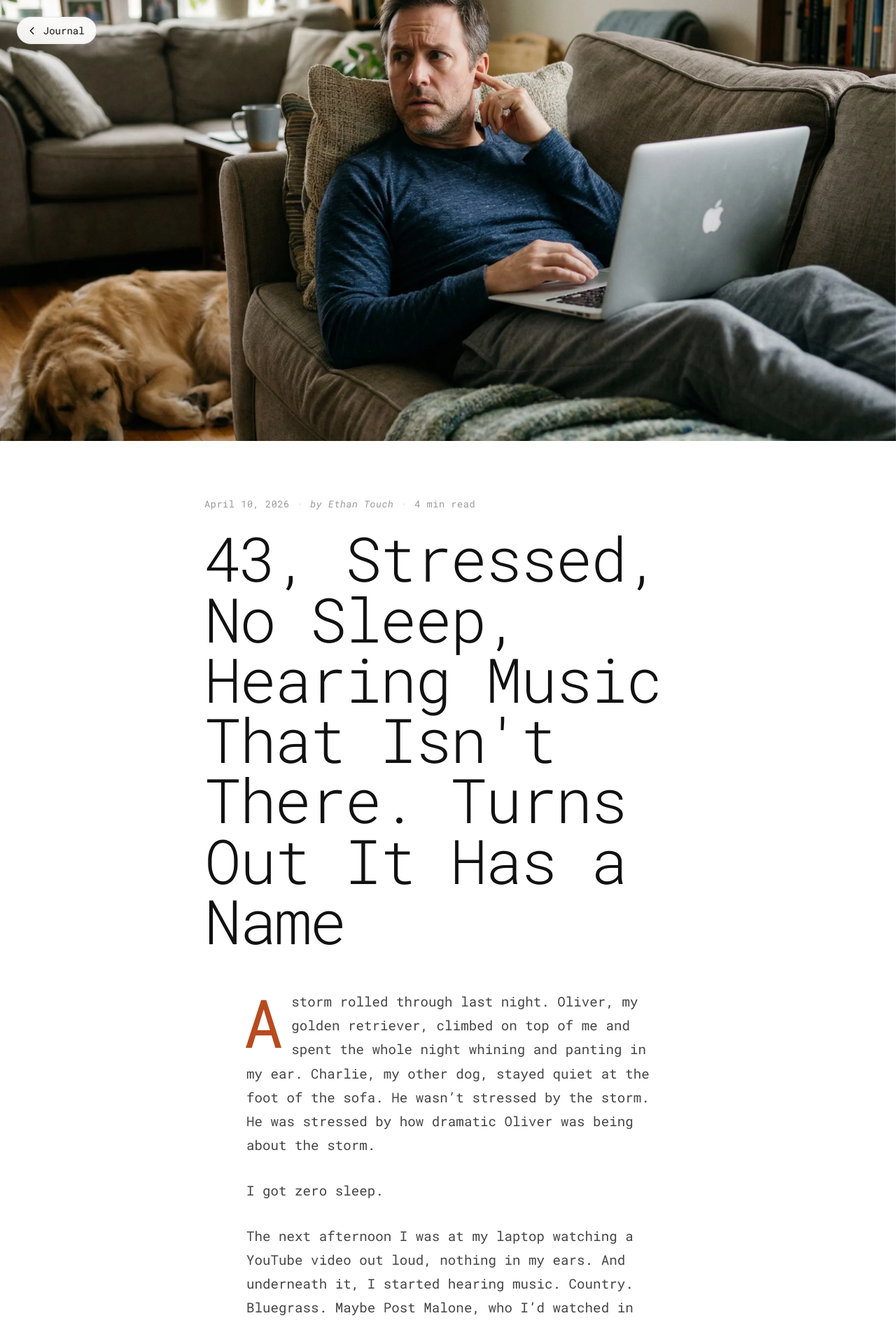
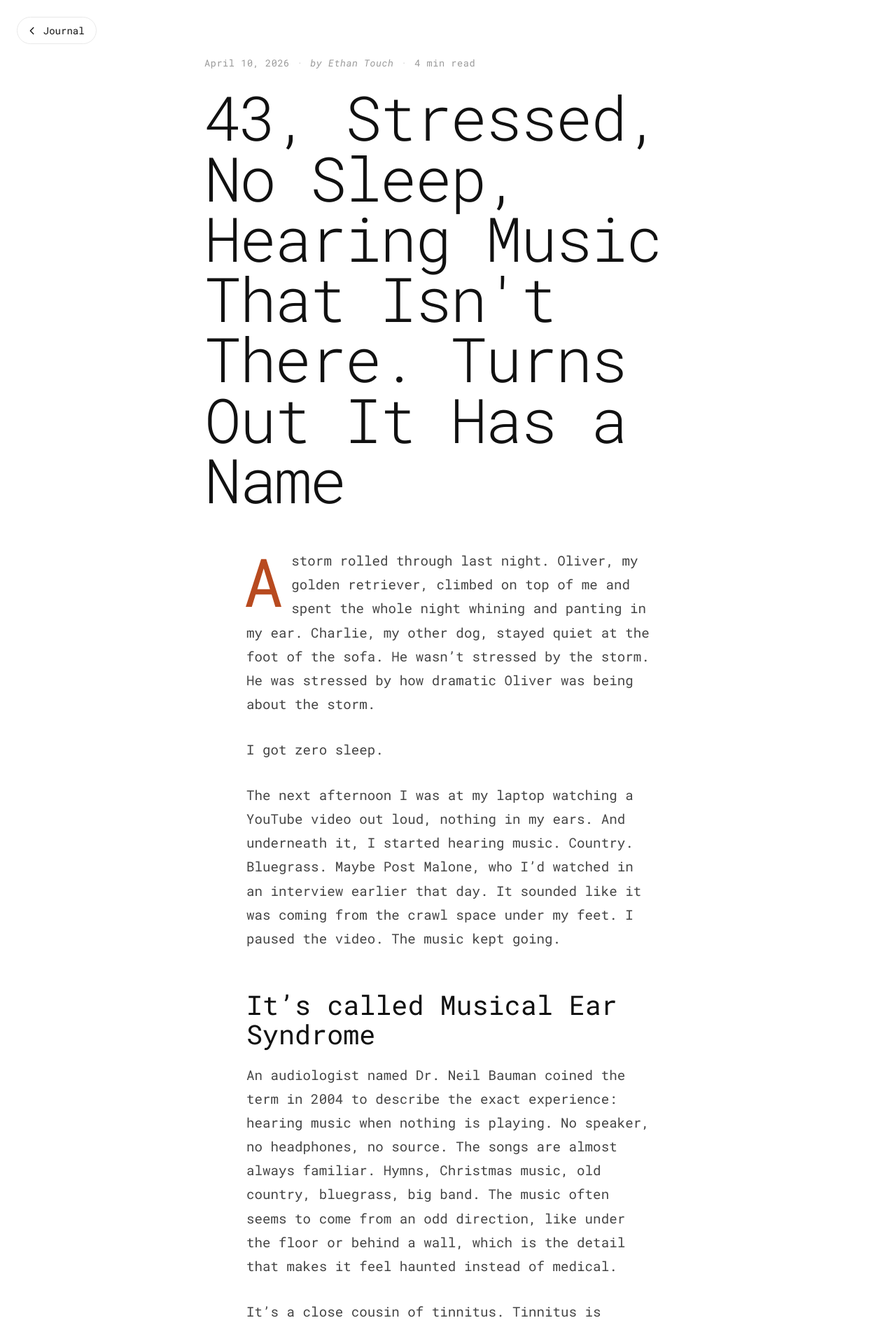
Before and after one commit to woofwallee/ethantouch.com, a Jekyll site: the page built from _posts/2026-04-10-phantom-music-musical-ear-syndrome.md, in a window 1280 px wide. Shown: the top 1893 px of the page at 70% size. Built offline with Jekyll 4.4.1, drawn with Linux system fonts in a browser that asks for light colours.

Commit message:
Strip image from Phantom Music post — enforce text-only journal brand
Removes image: and image_alt: frontmatter from the only journal post
that carried a hero image. Quarantines the orphaned WebP to
images/_originals/ per existing convention rather than deleting.

Brings the journal in line with the locked no-images rule. No more
legacy exceptions.

Co-Authored-By: Claude Sonnet 4.6 <noreply@anthropic.com>

```diff
--- a/_posts/2026-04-10-phantom-music-musical-ear-syndrome.md
+++ b/_posts/2026-04-10-phantom-music-musical-ear-syndrome.md
@@ -3,8 +3,6 @@ layout: journal-post
 title: "43, Stressed, No Sleep, Hearing Music That Isn't There. Turns Out It Has a Name"
 date: 2026-04-10 23:30:00 -0500
 description: "What hearing music that isn't there feels like, why your brain does it, and the medical name for the experience: Musical Ear Syndrome."
-image: /images/journal-phantom-music.webp
-image_alt: "A 43-year-old man on his sofa, holding a finger to his ear, listening for music that isn't playing, with his golden retriever asleep on the floor."
 ---
 
 A storm rolled through last night. Oliver, my golden retriever, climbed on top of me and spent the whole night whining and panting in my ear. Charlie, my other dog, stayed quiet at the foot of the sofa. He wasn't stressed by the storm. He was stressed by how dramatic Oliver was being about the storm.
```
Also changed, not shown: images/_originals/journal-phantom-music.webp (renamed from images/journal-phantom-music.webp).
